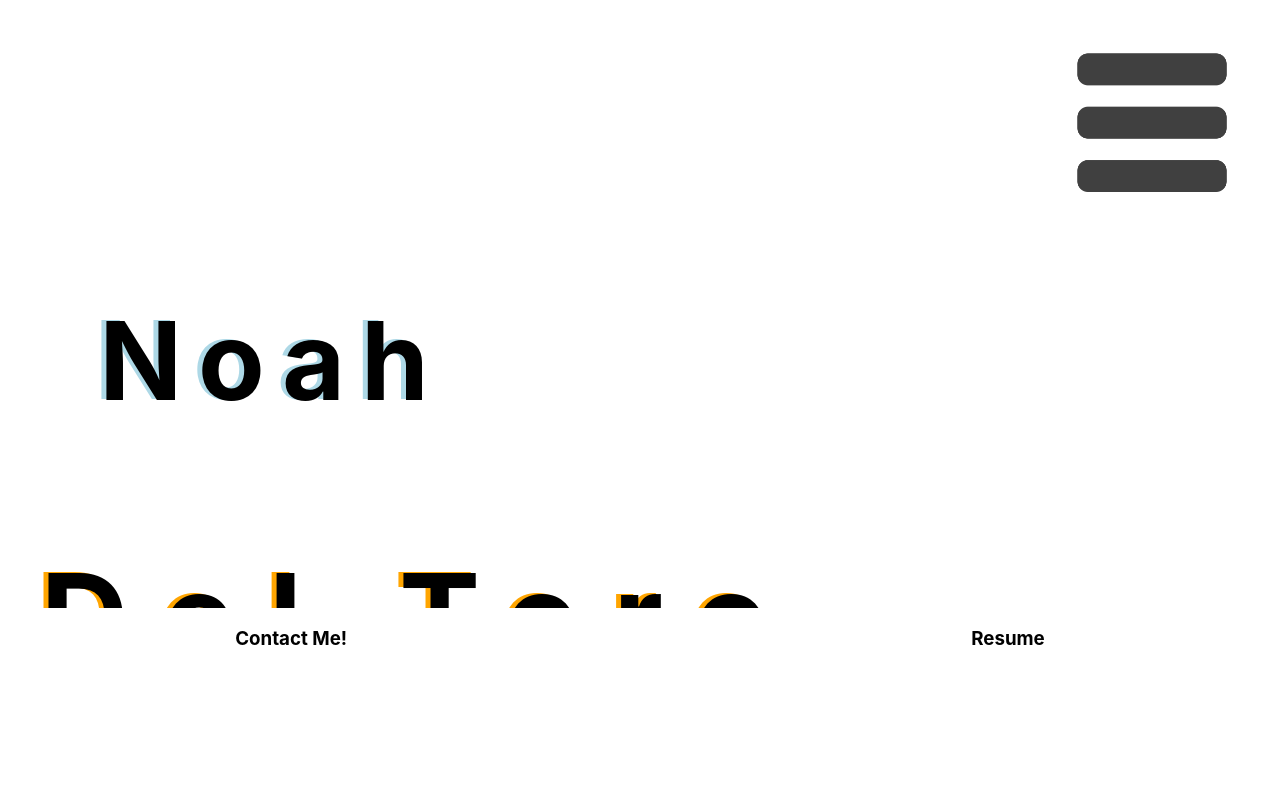
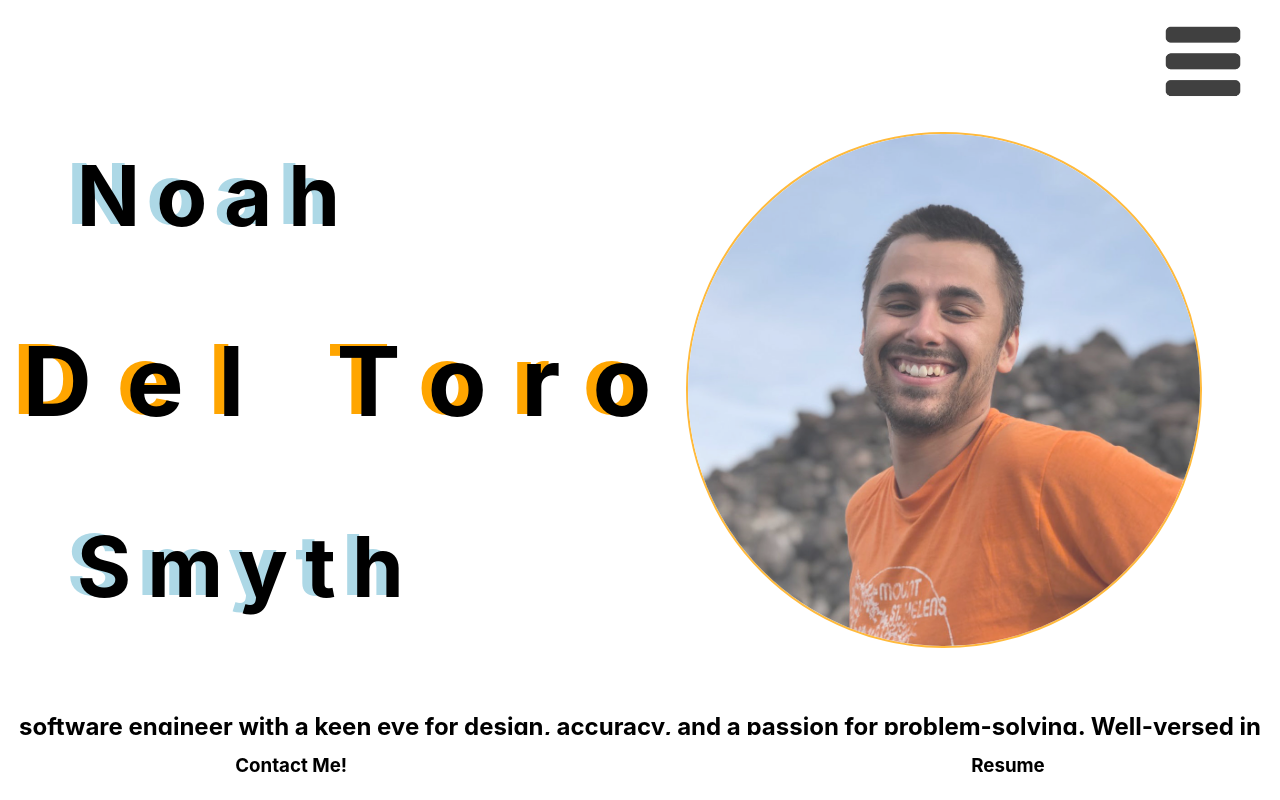
Before and after one commit to NoahDeltoroSmyth/devsite2.0, a React (Create React App) app: page / in a window 1280 px wide. Shown: the top 800 px of the page. Built offline with nearby package versions, Linux system fonts and the light colour scheme.

Commit message:
added media queries for desktop

```diff
--- a/src/App.css
+++ b/src/App.css
@@ -1,3 +1,4 @@
+@media (max-width: 500px) {
   .App {
     text-align: center;
   }
@@ -5,6 +6,7 @@
   .profile-pic {
     width: 69%;
     border-radius: 50%;
+    border: orange 2px solid;
     animation: fadeIn 12s;
     -webkit-animation: fadeIn 12s;
     -moz-animation: fadeIn 12s;
@@ -141,3 +143,155 @@ a:focus {
       letter-spacing: 2.5vw;
     }
   }
+}
+
+@media (min-width: 500px) {
+  .App {
+    text-align: center;
+  }
+
+  .main {
+    display: flex;
+    margin-bottom: 5vw;
+  }
+
+  .profile-pic {
+    width: 40%;
+    border-radius: 50%;
+    border: orange 2px solid;
+    animation: fadeIn 12s;
+    -webkit-animation: fadeIn 12s;
+    -moz-animation: fadeIn 12s;
+    -o-animation: fadeIn 12s;
+    -ms-animation: fadeIn 12s;
+  }
+
+  @keyframes fadeIn {
+    0% {
+      opacity: 0;
+    }
+    100% {
+      opacity: 1;
+    }
+  }
+
+  .header {
+    margin-left: 88%;
+  }
+
+  .dropdown-icon {
+    width: 10vw;
+  }
+
+  .close-icon {
+    margin-top: 2vw;
+    width: 6vw;
+  }
+
+  li {
+    list-style: none;
+    margin: 4vw;
+    font-size: 3vw;
+    font-style: italic;
+    letter-spacing: 1vw;
+  }
+
+  a {
+    text-decoration: none;
+    color: black;
+  }
+
+  a:hover {
+    color: orange;
+  }
+
+  a:focus {
+    color: orange;
+  }
+
+  .dropdown-menu {
+    height: 69vw;
+    animation: slideMenu 1s;
+    display: flex;
+  }
+
+  @keyframes slideMenu {
+    from {
+      margin-top: -65vw;
+    }
+
+    to {
+      margin-bottom: 60%;
+    }
+  }
+
+  .footer {
+    display: flex;
+    justify-content: space-around;
+    position: fixed;
+    bottom: 0;
+    height: 65px;
+    background-color: white;
+    width: 100%;
+  }
+
+  .resume-link {
+    margin-left: 6vw;
+  }
+
+  .contact-link {
+    margin-right: 6vw;
+  }
+
+  .my-name {
+    display: flex;
+    flex-direction: column;
+    align-items: flex-start;
+    padding-left: 5%;
+  }
+
+  .bio {
+    margin-bottom: 25vw;
+  }
+
+  .first-name,
+  .last-name {
+    font-size: 6.5vw;
+    letter-spacing: 1.25vw;
+    text-shadow: -10px -2px lightblue;
+    margin: 1vw;
+    animation: slideFirstAndLast 4s;
+  }
+
+  @keyframes slideFirstAndLast {
+    from {
+      margin-left: -65vw;
+      letter-spacing: 8vw;
+    }
+
+    to {
+      margin-left: 0vw;
+      letter-spacing: 1.25vw;
+      margin: 1vw;
+    }
+  }
+
+  .middle-name {
+    font-size: 7.5vw;
+    letter-spacing: 2.5vw;
+    text-shadow: -10px -2px orange;
+    animation: slideMiddle 8s;
+  }
+
+  @keyframes slideMiddle {
+    from {
+      margin-left: -700px;
+      letter-spacing: 6vw;
+    }
+
+    to {
+      margin-left: 0vw;
+      letter-spacing: 2.5vw;
+    }
+  }
+}
--- a/src/Bio.jsx
+++ b/src/Bio.jsx
@@ -3,12 +3,18 @@ import React from "react";
 function Bio() {
   return (
     <>
-      <div className="my-name">
-        <h1 className="first-name">Noah</h1>
-        <h1 className="middle-name">Del Toro</h1>
-        <h1 className="last-name">Smyth</h1>
+      <div className="main">
+        <div className="my-name">
+          <h1 className="first-name">Noah</h1>
+          <h1 className="middle-name">Del Toro</h1>
+          <h1 className="last-name">Smyth</h1>
+        </div>
+        <img
+          className="profile-pic"
+          src="profilepic.jpg"
+          alt="Noah Smyth"
+        ></img>
       </div>
-      <img className="profile-pic" src="profilepic.jpg" alt="Noah Smyth"></img>
       <h2 className="bio">
         software engineer with a keen eye for design, accuracy, and a passion
         for problem-solving. Well-versed in the HTML, CSS, and Javascript
```
Lines whose indentation alone changed are shown as unchanged.
